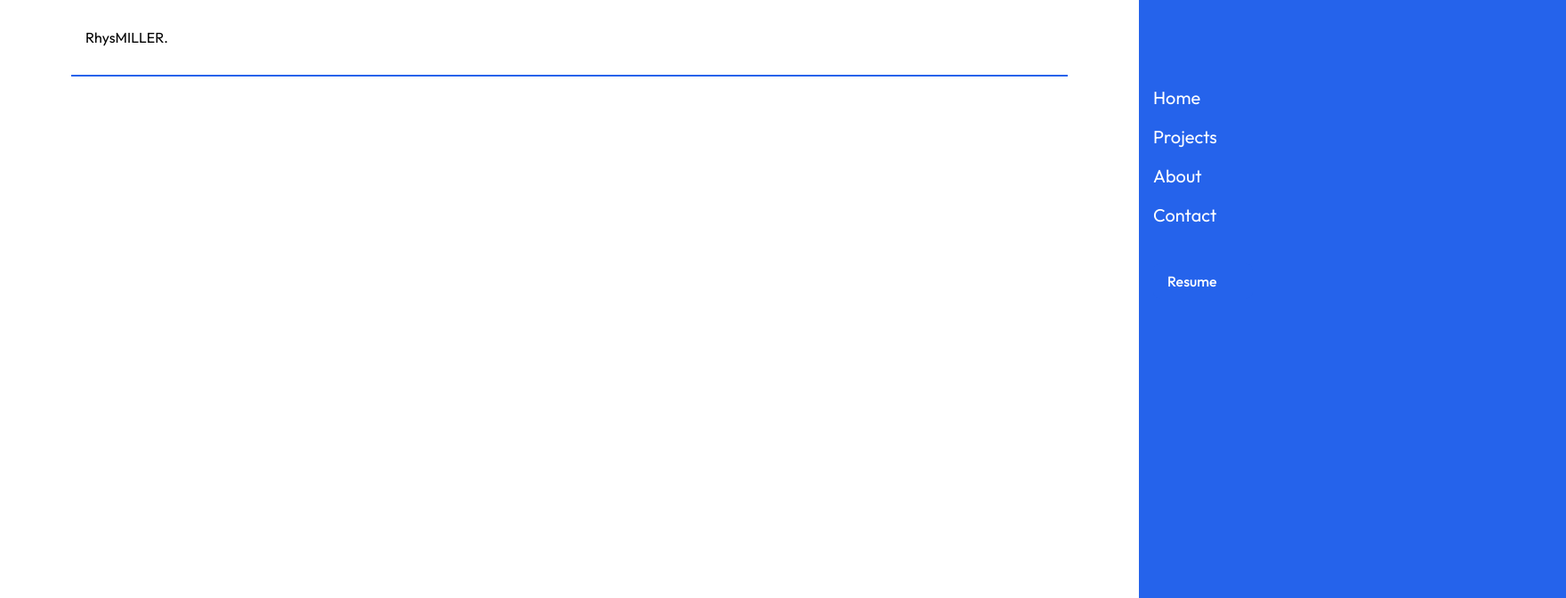
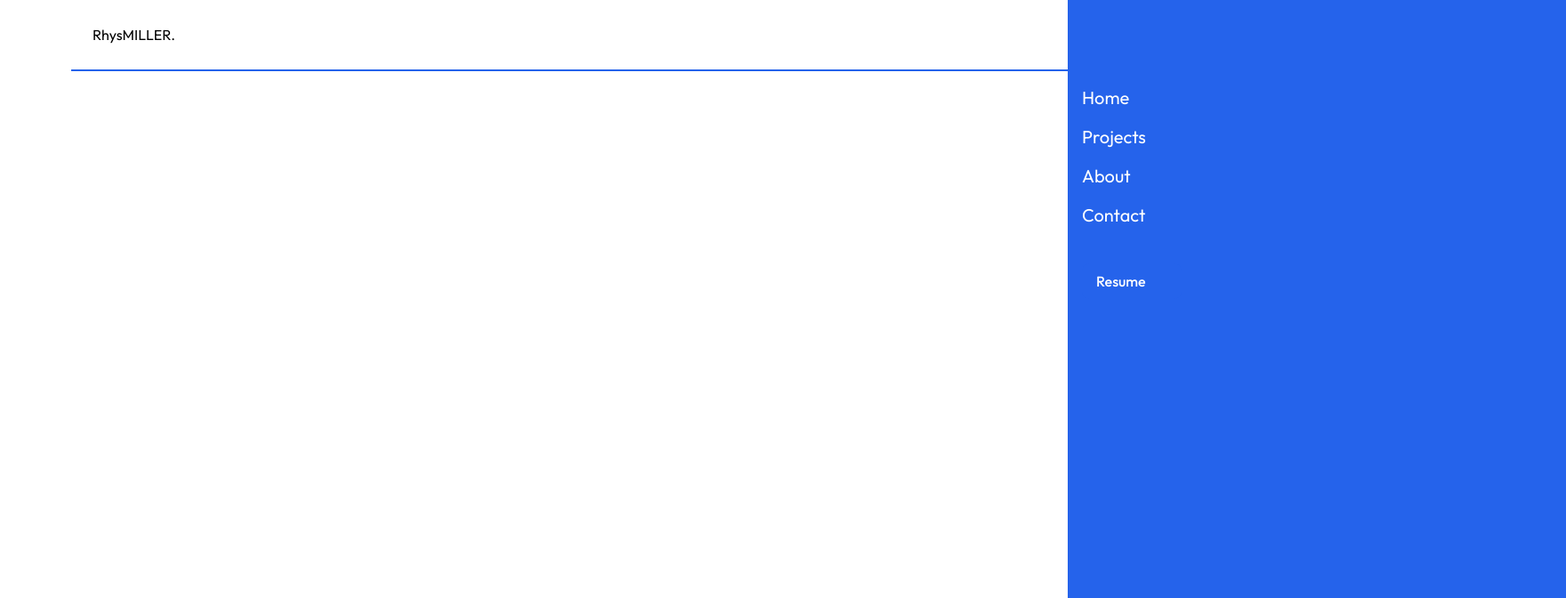
Before and after one commit to rjmills87/portfolio-2.0, a React (Vite) app: page / in a window 1280 px wide. Shown: the top 672 px of the page at 89% size, 1760 px wide, since content can reach past the window. Built offline with nearby package versions, Linux system fonts and the light colour scheme; some icons are missing.

Commit message:
Fixed header height to prevent layout shift.

```diff
--- a/src/components/Header.jsx
+++ b/src/components/Header.jsx
@@ -9,12 +9,12 @@ export default function Header() {
 
   return (
     <>
-      <header className="relative mx-0 p-4 flex items-center justify-between lg:py-6  lg:border-b-2 border-blue-600 lg:mx-20">
+      <header className="relative mx-0 p-6 flex items-center justify-between lg:py-6 h-20 lg:border-b-2 border-blue-600 lg:mx-20">
         <a href="#">
           RhysMILLER<span>.</span>
         </a>
         <nav
-          className={`fixed z-10 flex flex-col gap-10 items-start  min-h-screen min-w-[50%] transition-transform duration-500 ease-in-out p-4 top-0 right-0 bg-blue-600 ${
+          className={`absolute z-100 flex flex-col gap-10 items-start min-h-screen min-w-[50%] transition-transform duration-500 ease-in-out p-4 top-0 right-0 bg-blue-600 ${
             isMenuOpen ? "translate-x-0" : "translate-x-full"
           }`}
         >
```
